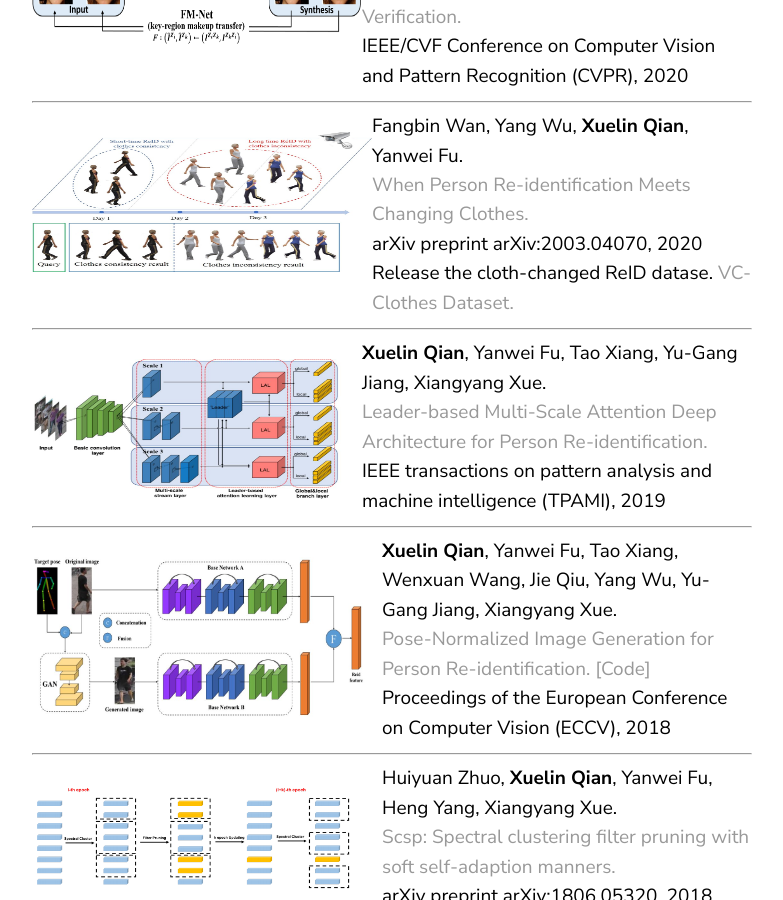
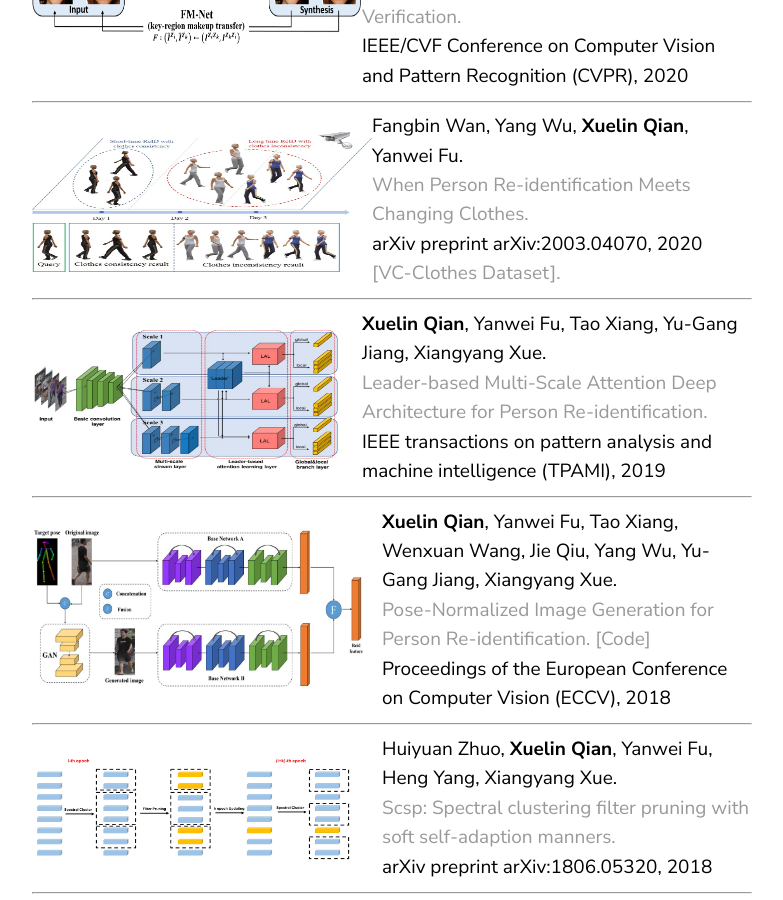
Before and after one commit to naiq/naiq.github.io, a Jekyll site: the page built from _posts/2019-07-30-publications.markdown, in a window 1280 px wide and 900 px high, scrolled down 615 px. Shown: the whole window, without its empty margins (68-851 px from the left). Built offline with Jekyll 4.4.1, drawn with Linux system fonts in a browser that asks for light colours.

Commit message:
Update 2019-07-30-publications.markdown

```diff
--- a/_posts/2019-07-30-publications.markdown
+++ b/_posts/2019-07-30-publications.markdown
@@ -30,7 +30,7 @@
 <br>
 arXiv preprint arXiv:2003.04070, 2020
 <br>
-Release the cloth-changed ReID datase. <a href="https://wanfb.github.io/dataset.html"> VC-Clothes Dataset. </a>
+<a href="https://wanfb.github.io/dataset.html"> [VC-Clothes Dataset]. </a>
 <br>
 </span>
 </div>
```
